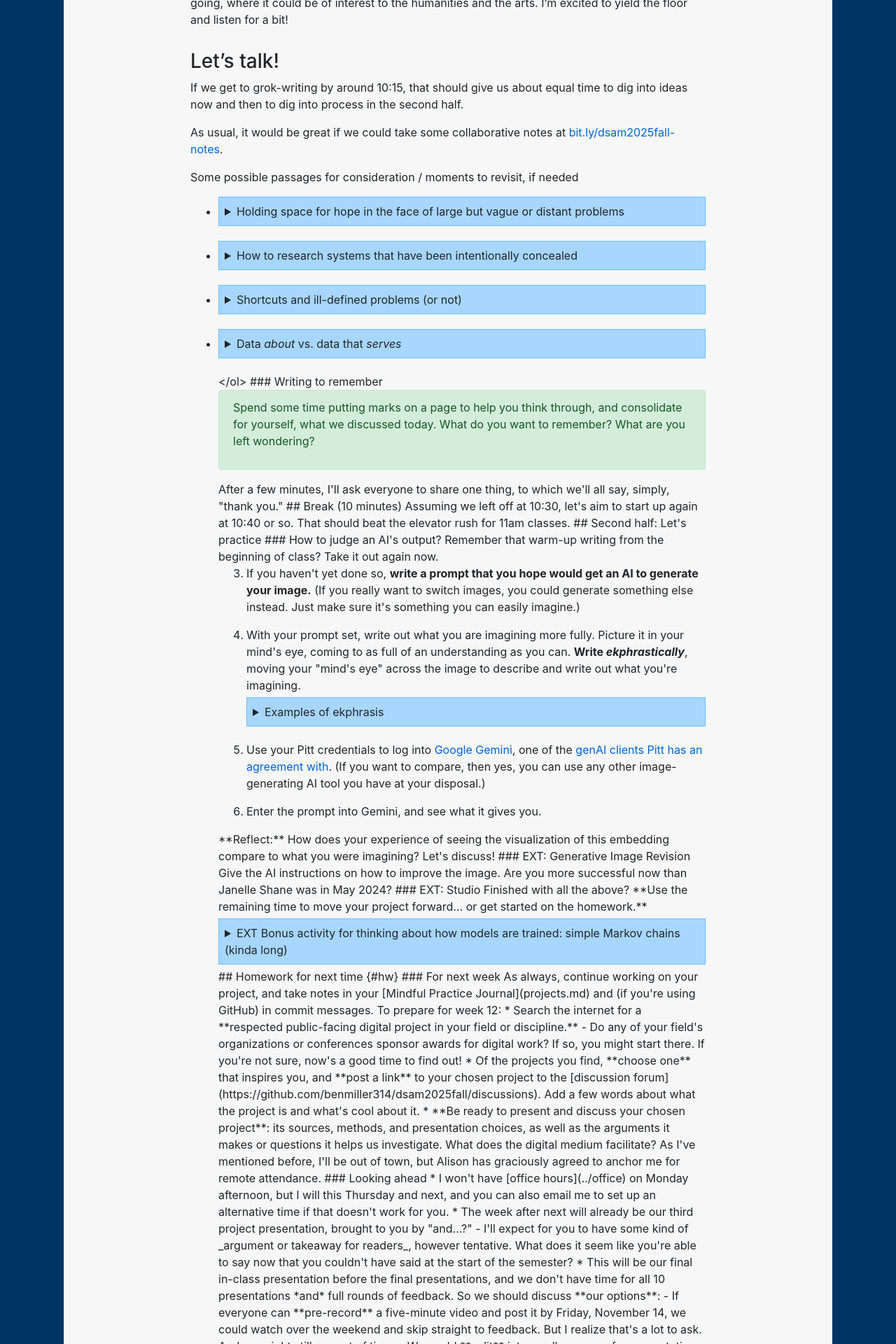
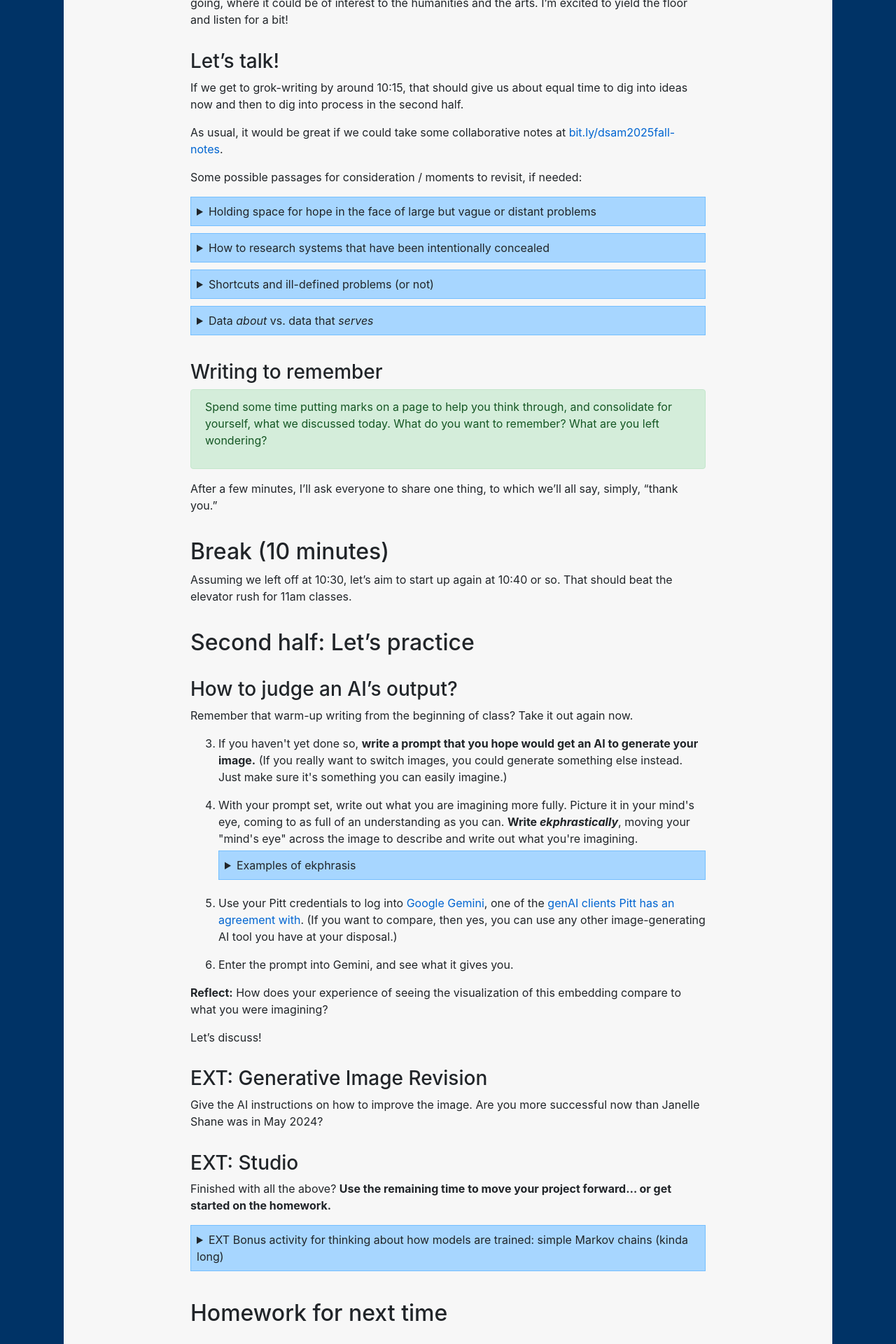
Before and after one commit to benmiller314/dsam2025fall, a Jekyll site: the page built from plans/week-11.md, in a window 1280 px wide. Shown: the part 1287-3207 px from the top of the page at 70% size. Built offline with Jekyll 4.4.1, drawn with Linux system fonts in a browser that asks for light colours; our own code applies the rules of GitHub Pages for plain Markdown files; some of the changed text lies outside the part shown.

Commit message:
fix list

```diff
--- a/assets/css/screen.css
+++ b/assets/css/screen.css
@@ -338,6 +338,14 @@ ol ul:first-of-type {
     list-style-type: disc;
 }
 
+/* Some lists are just for accessibility, and sighted users don't need the bullets */
+
+ol.unmarked, ul.unmarked {
+	list-style-type: none;
+	padding-inline-start: 0;
+}
+
+
 /* And sometimes you want a little spoiler space */
 .break {
 	padding-top: 3em;
--- a/plans/week-11.md
+++ b/plans/week-11.md
@@ -68,8 +68,9 @@ If we get to grok-writing by around 10:15, that should give us about equal time
 
 As usual, it would be great if we could take some collaborative notes at [bit.ly/dsam{{site.course.slugterm}}-notes](https://bit.ly/dsam{{site.course.slugterm}}-notes).
 
-Some possible passages for consideration / moments to revisit, if needed
-<ul class="spaced">
+Some possible passages for consideration / moments to revisit, if needed:
+
+<ul class="unmarked">
     <!-- <li><details><summary>The visibility paradox from another angle</summary>
         <blockquote>On one hand, removing these problematic datasets from the internet may seem like a victory. The most obvious privacy and ethical violations are addressed by making them no longer accessible. However, taking them offline doesn’t stop their work in the world: these training sets have been downloaded countless times, and have made their way into many production AI systems and academic papers. By erasing them completely, not only is a significant part of the history of AI lost, but researchers are unable to see how the assumptions, labels, and classificatory approaches have been replicated in new systems, or trace the provenance of skews and biases exhibited in working systems. (Crawford and Paglen)</blockquote>
         <p></p>
@@ -87,13 +88,13 @@ Some possible passages for consideration / moments to revisit, if needed
         <p>Tunga, you said you wanted to talk about art pieces from another course in connection to these questions...?</p>
     </details></li>
     <li><details><summary>Shortcuts and ill-defined problems (or not)</summary>
-        <p>Another key idea and passage from Tunga, this time from Janelle Shane:</p> <blockquote>
+        <p>Another key idea and passage from Tunga, this time on "AI Weirdness":</p> <blockquote>
             <blockquote>So as programmers we have to be very very careful that our algorithms are solving the problems that we meant for them to solve, not exploiting shortcuts. If there’s another, easier route toward solving a given problem, machine learning will likely find it.</blockquote>
             <p>Janelle Shane’s blog posts are deceptively lighthearted meditations on the mischief of machine learning. Through anecdotes of robots that learn to “walk” by collapsing dramatically, or image models that misinterpret simple prompts into absurd and grotesque results, she exposes the strange literalism of artificial intelligence. The humor of these stories (the falling robots, the invisible dinosaurs, the pies that replace deer!) makes them memorable, but beneath that humor lies a serious warning about design and interpretation. Shane’s world of failed experiments and unexpected outputs reminds us that algorithms do not think metaphorically or contextually; they optimize, blindly and brilliantly, toward whatever metric we hand them.</p>
             <p>I think these posts connect immediately to my reading of Roberts. What does it mean, then, to call these systems “intelligent.”? If they are capable only of optimizing our ambiguities, are they learning or simply reflecting the narrowness of our definitions? And if an algorithm always finds “an easier route,” what does that say about the human desire to mechanize creativity, efficiency, or even art? I find Shane’s playful tone disguises a deep ethical unease. Intelligence, stripped of interpretation, can still achieve its goal and yet utterly miss the point.</p>
         </blockquote>
         <p>I love that last line! And I saw it too late to write it up fully, but Rose, I think you had a relevant note here as well on interpretability...?</p>
-    </details>
+    </details></li>
     <li><details><summary>Data <em>about</em> vs. data that <em>serves</em></summary>
         <blockquote>
             <p>Undocumented people, immigrants, and people of color in lower-income spaces also tend to be over-surveilled. In other words, they’re more likely to have data and information collected about them without their consent, or they’re forced to give it up to get access to basic needs. For example, if you qualify for food stamps in the US, you know that you had to share a lot of information about yourself with the local government, whereas your wealthier neighbor likely hasn’t been forced to in the same way.</p>
@@ -113,7 +114,7 @@ Some possible passages for consideration / moments to revisit, if needed
         <p>In "An Exercise in Frustration," Janelle Shane documents the difficulty she had in getting the image generator DALL-E3 (via ChatGPT4) to revise according to her instructions. Given what you've read/seen about how these models are trained, do you think a model with a text-based output would have the same difficulty with revising? Why or why not? Would it be frustrating in the same way? Why or why not?</p>
         </details>
     </li> -->
-</ol>
+</ul>
 
 
 ### Writing to remember
```
